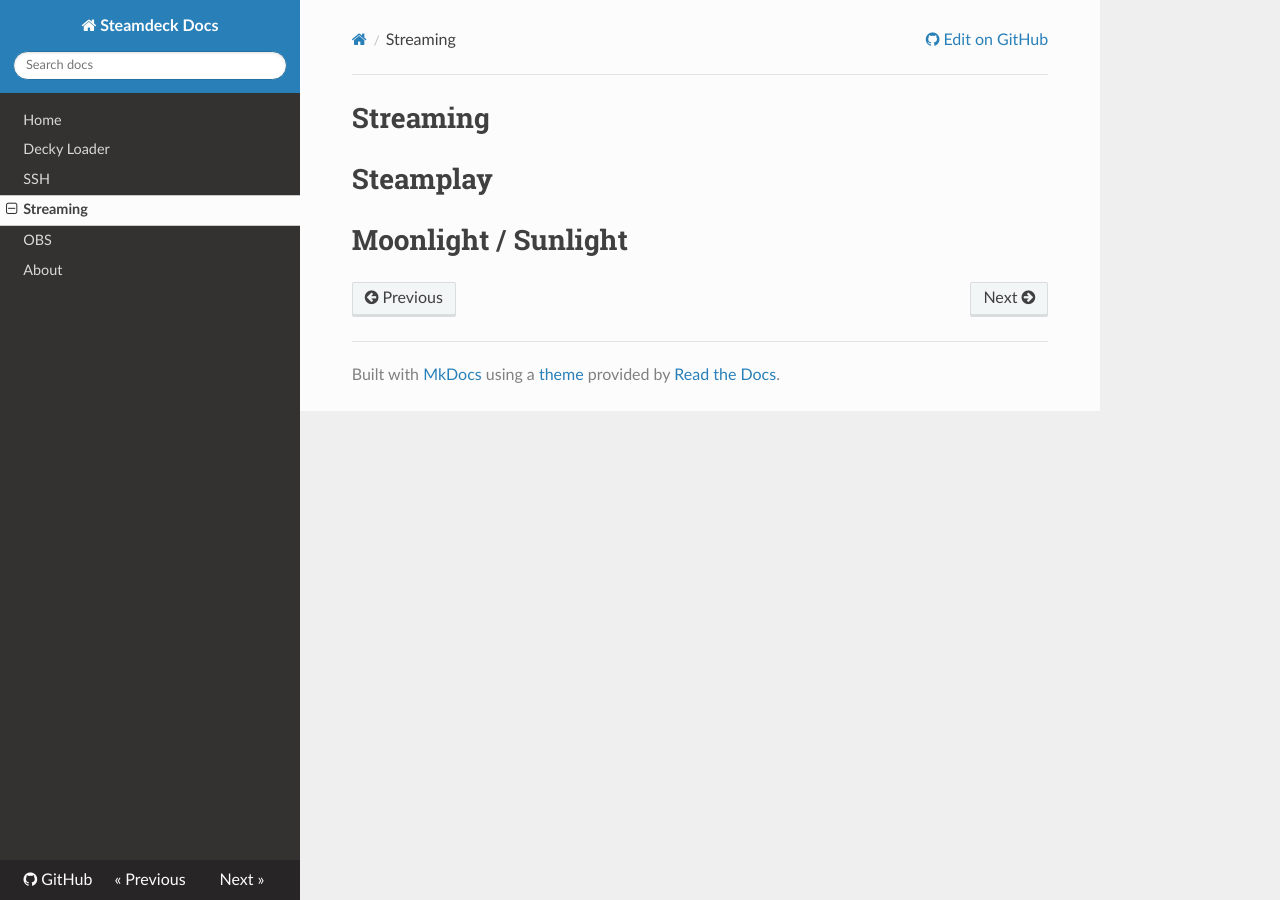
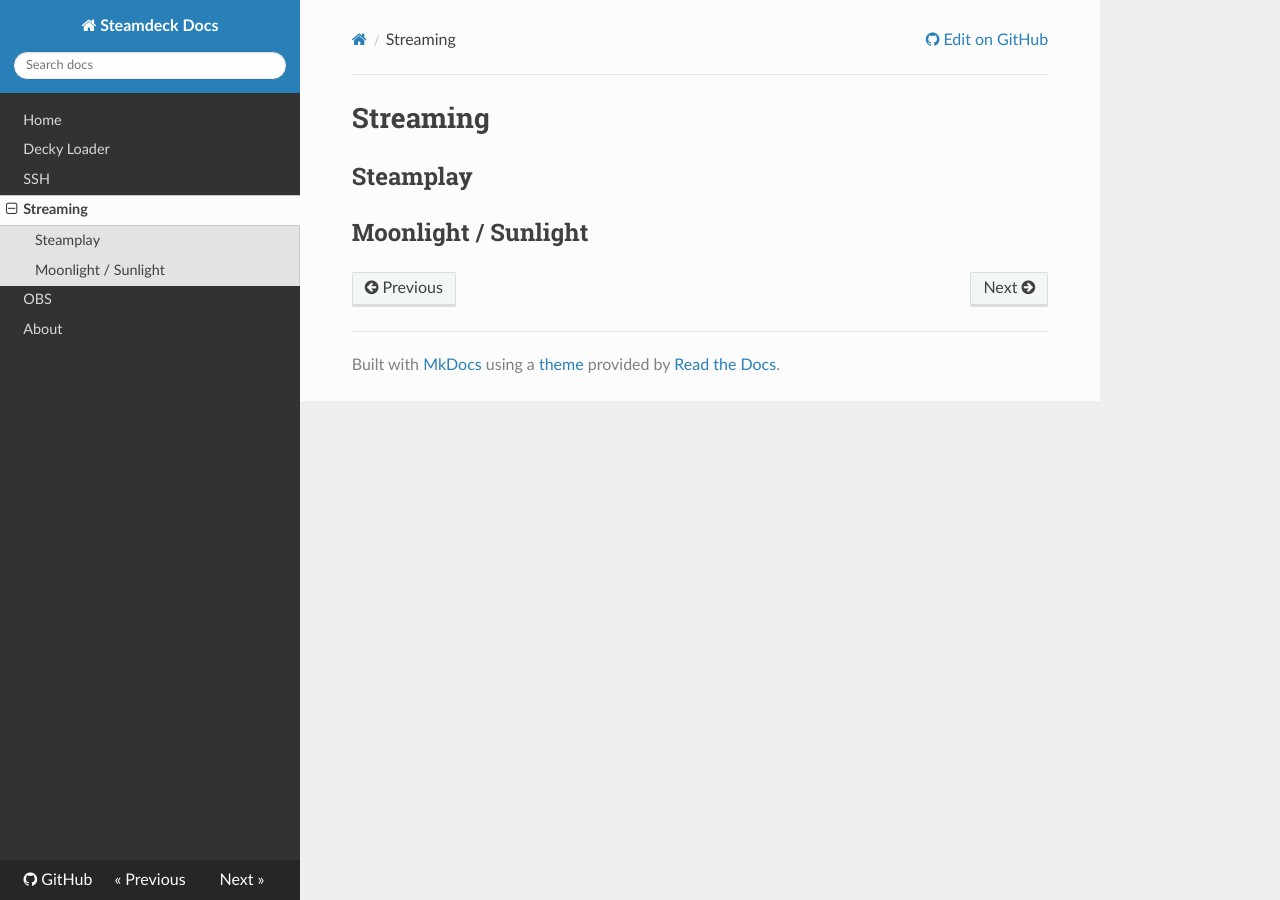
Before and after one commit to webits-labs/steamdeckdocs, an MkDocs documentation site: the page built from docs/streaming.md, in a window 1280 px wide. Built offline with MkDocs 1.6.1, drawn with Linux system fonts in a browser that asks for light colours; nearby versions of some CDN libraries.

Commit message:
Updated streaming

```diff
--- a/docs/streaming.md
+++ b/docs/streaming.md
@@ -1,5 +1,5 @@
 # Streaming
 
-# Steamplay
+## Steamplay
 
-# Moonlight / Sunlight
+## Moonlight / Sunlight
```
